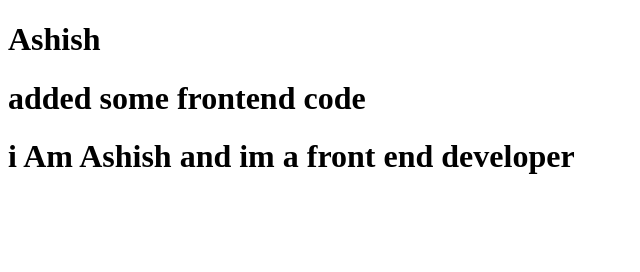
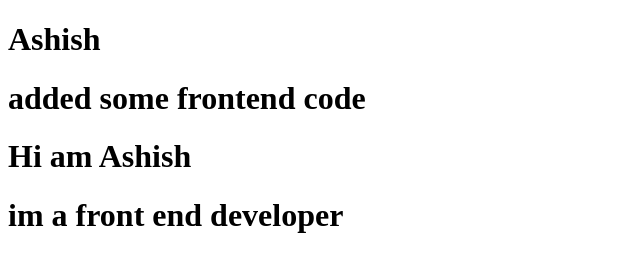
Before and after one commit to Ashish-C13/Demo-repo, a plain HTML site: page index.html in a window 1280 px wide. Shown: the whole page, without its empty margins (0-640 px from the left). Drawn offline with Linux system fonts and the light colour scheme.

Commit message:
changed some thing in files

```diff
--- a/index.html
+++ b/index.html
@@ -8,6 +8,7 @@
 <body>
     <h1>Ashish</h1>
     <h1>added some frontend code</h1>
-    <h1>i Am Ashish and im a front end developer</h1>
+    <h1>Hi am Ashish</h1>
+    <h1>im a front end developer</h1>
 </body>
 </html>
```
